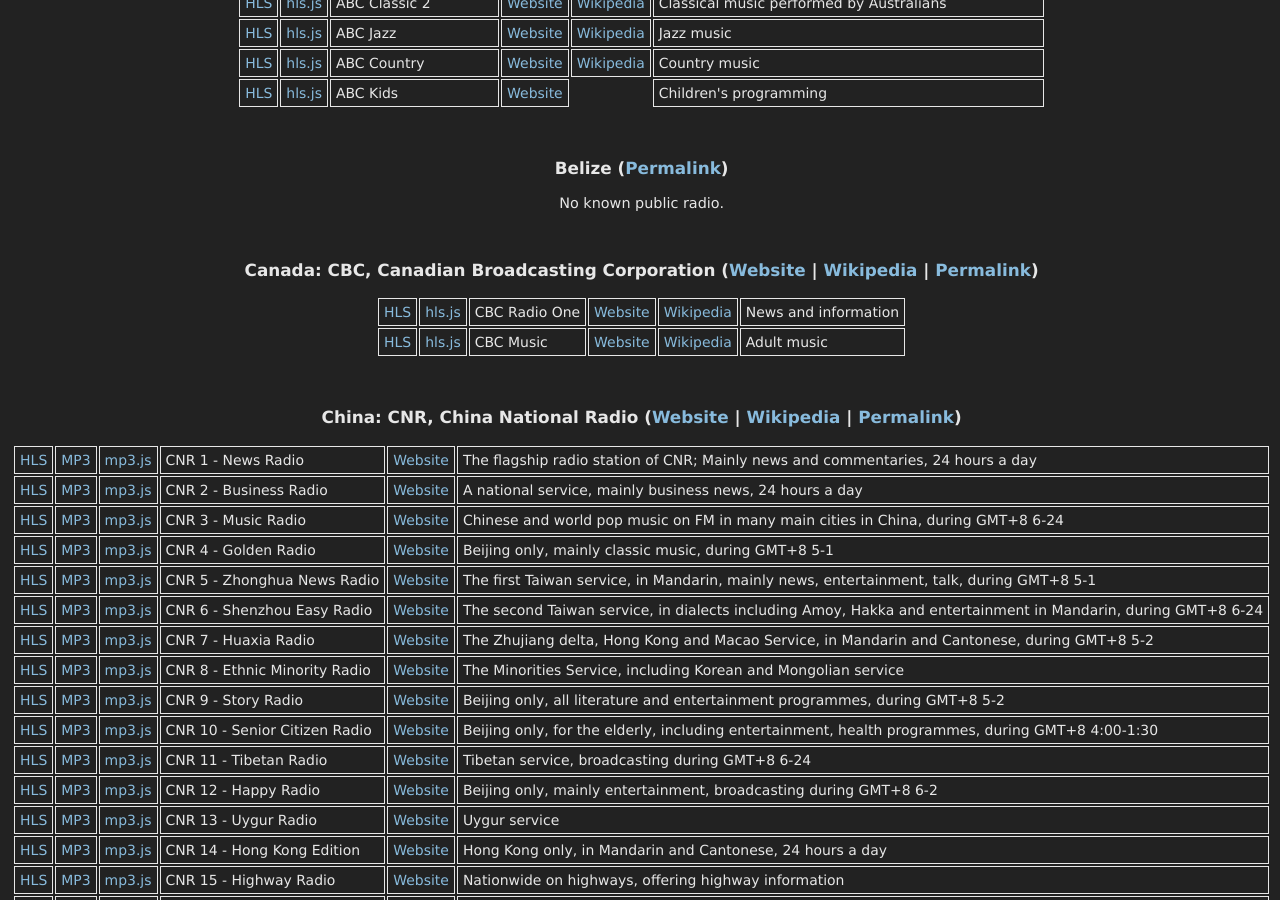
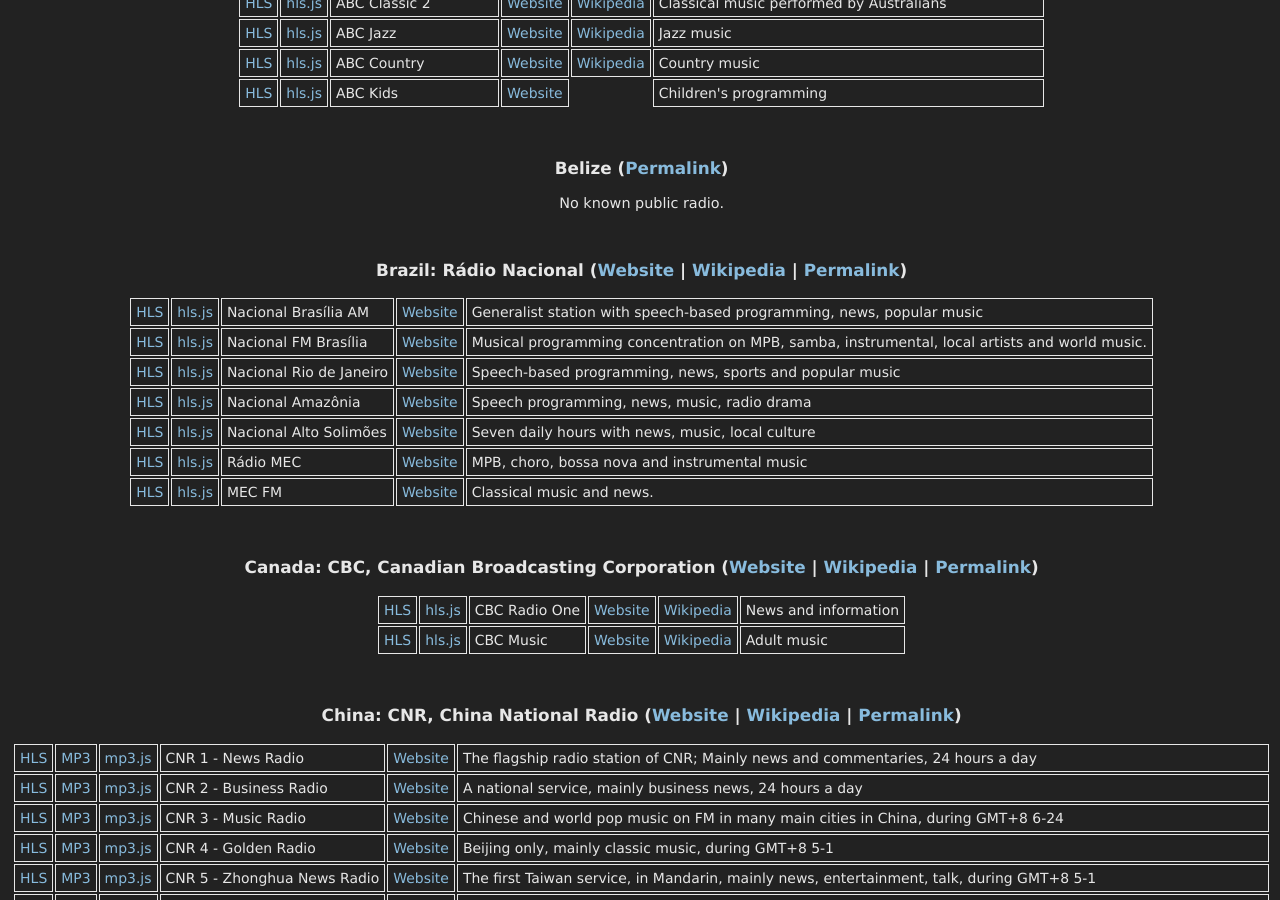
Before and after one commit to danburd/danburd.github.io, a Jekyll site: the page radio.html, which Jekyll copies as it is, in a window 1280 px wide and 900 px high, scrolled down 1652 px. Built offline with Jekyll 4.4.1, drawn with Linux system fonts in a browser that asks for light colours.

Commit message:
Added Brazil

```diff
--- a/radio.html
+++ b/radio.html
@@ -551,6 +551,62 @@
 </div>
 <br>
 <br>
+<div id="Brazil">
+<h3>Brazil: Rádio Nacional (<a href="http://radios.ebc.com.br/">Website</a> | <a href="https://en.wikipedia.org/wiki/R%C3%A1dio_Nacional">Wikipedia</a> | <a href="#Brazil">Permalink</a>)</h3>
+<table>
+  <tr>
+    <td><a href="http://ebcnacionalam-rtmp.adaptive.level3.net/egress/bhandler/ebcremuxlive/nacionalam/manifest.m3u8">HLS</a></td>
+    <td><a href="/hlsjsaudio.html?stream=http://ebcnacionalam-rtmp.adaptive.level3.net/egress/bhandler/ebcremuxlive/nacionalam/manifest.m3u8">hls.js</a></td>
+    <td>Nacional Brasília AM</td>
+    <td><a href="http://radios.ebc.com.br/nacionalbrasiliaam">Website</a></td>
+    <td>Generalist station with speech-based programming, news, popular music</td>
+  </tr>
+  <tr>
+    <td><a href="http://ebcnacionalfm-rtmp.adaptive.level3.net/egress/bhandler/ebcremuxlive/nacionalfm/manifest.m3u8">HLS</a></td>
+    <td><a href="/hlsjsaudio.html?stream=http://ebcnacionalfm-rtmp.adaptive.level3.net/egress/bhandler/ebcremuxlive/nacionalfm/manifest.m3u8">hls.js</a></td>
+    <td>Nacional FM Brasília</td>
+    <td><a href="http://radios.ebc.com.br/nacionalfmbrasilia">Website</a></td>
+    <td>Musical programming concentration on MPB, samba, instrumental, local artists and world music.</td>
+  </tr>
+  <tr>
+    <td><a href="http://ebcnacionalrioam-rtmp.adaptive.level3.net/egress/bhandler/ebcremuxlive/nacionalrioam/manifest.m3u8">HLS</a></td>
+    <td><a href="/hlsjsaudio.html?stream=http://ebcnacionalrioam-rtmp.adaptive.level3.net/egress/bhandler/ebcremuxlive/nacionalrioam/manifest.m3u8">hls.js</a></td>
+    <td>Nacional Rio de Janeiro</td>
+    <td><a href="http://radios.ebc.com.br/nacionalrioam">Website</a></td>
+    <td>Speech-based programming, news, sports and popular music</td>
+  </tr>
+  <tr>
+    <td><a href="http://ebcnacionalamazonia-rtmp.adaptive.level3.net/egress/bhandler/ebcremuxlive/nacionalamazonia/manifest.m3u8">HLS</a></td>
+    <td><a href="/hlsjsaudio.html?stream=http://ebcnacionalamazonia-rtmp.adaptive.level3.net/egress/bhandler/ebcremuxlive/nacionalamazonia/manifest.m3u8">hls.js</a></td>
+    <td>Nacional Amazônia</td>
+    <td><a href="http://radios.ebc.com.br/nacionalamazonia">Website</a></td>
+    <td>Speech programming, news, music, radio drama</td>
+  </tr>
+  <tr>
+    <td><a href="http://ebcaltosolimoes-rtmp.adaptive.level3.net/egress/bhandler/ebcremuxlive/altosolimoes/manifest.m3u8">HLS</a></td>
+    <td><a href="/hlsjsaudio.html?stream=http://ebcaltosolimoes-rtmp.adaptive.level3.net/egress/bhandler/ebcremuxlive/altosolimoes/manifest.m3u8">hls.js</a></td>
+    <td>Nacional Alto Solimões</td>
+    <td><a href="http://radios.ebc.com.br/nacionalaltosolimoes">Website</a></td>
+    <td>Seven daily hours with news, music, local culture</td>
+  </tr>
+  <tr>
+    <td><a href="http://ebcmecamrio-rtmp.adaptive.level3.net/egress/bhandler/ebcremuxlive/mecamrio/manifest.m3u8">HLS</a></td>
+    <td><a href="/hlsjsaudio.html?stream=http://ebcmecamrio-rtmp.adaptive.level3.net/egress/bhandler/ebcremuxlive/mecamrio/manifest.m3u8">hls.js</a></td>
+    <td>Rádio MEC</td>
+    <td><a href="http://radios.ebc.com.br/mecamrio">Website</a></td>
+    <td>MPB, choro, bossa nova and instrumental music</td>
+  </tr>
+  <tr>
+    <td><a href="http://ebcmecfmrio-rtmp.adaptive.level3.net/egress/bhandler/ebcremuxlive/mecfmrio/manifest.m3u8">HLS</a></td>
+    <td><a href="/hlsjsaudio.html?stream=http://ebcmecfmrio-rtmp.adaptive.level3.net/egress/bhandler/ebcremuxlive/mecfmrio/manifest.m3u8">hls.js</a></td>
+    <td>MEC FM</td>
+    <td><a href="http://radios.ebc.com.br/mecfmrio">Website</a></td>
+    <td>Classical music and news.</td>
+  </tr>
+</table>
+</div>
+<br>
+<br>
 <div id="Canada">
 <h3>Canada: CBC, Canadian Broadcasting Corporation (<a href="https://www.cbc.ca/radio">Website</a> | <a href="https://en.wikipedia.org/wiki/CBC_Radio">Wikipedia</a> | <a href="#Canada">Permalink</a>)</h3>
 <table>
```
